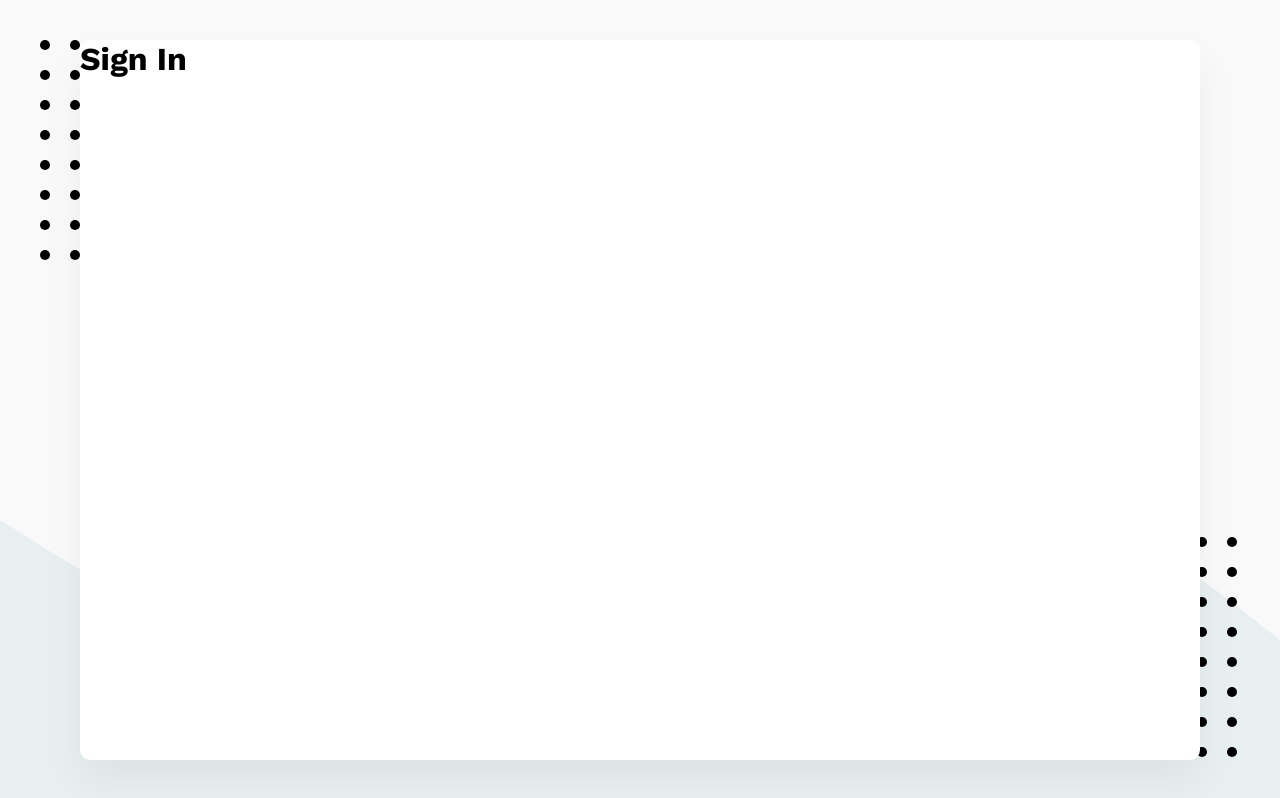
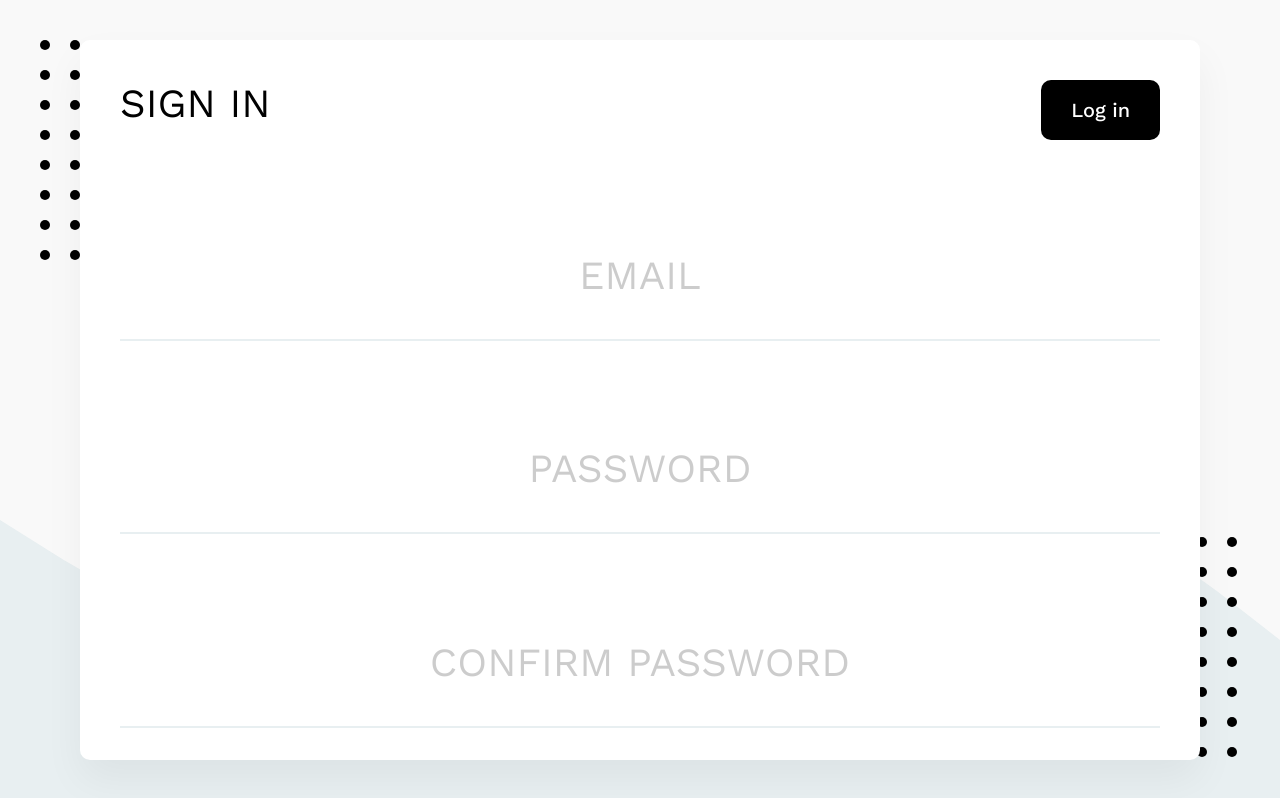
Before and after one commit to raulangelj/Expense-Tracker, a React (Create React App) app: page /sign-in in a window 1280 px wide. Built offline with nearby package versions, Linux system fonts and the light colour scheme.

Commit message:
Start design for sign in

```diff
--- a/src/components/signIn.jsx
+++ b/src/components/signIn.jsx
@@ -1,12 +1,28 @@
-/* eslint-disable no-unused-vars */
 import React from 'react'
+import { Helmet } from 'react-helmet'
+import Btn from '../elements/btn'
+import { Form, Input } from '../elements/formItems'
+import { Header, HeaderContainer, Title } from '../elements/header'
 
-const SignIn = () => {
-  const a = 0
-
-  return (
-    <h1>Sign In</h1>
-  )
-}
+const SignIn = () => (
+  <>
+    <Helmet>
+      <title>Sign in</title>
+    </Helmet>
+    <Header>
+      <HeaderContainer>
+        <Title>Sign in</Title>
+        <div>
+          <Btn to="/log-in">Log in</Btn>
+        </div>
+      </HeaderContainer>
+    </Header>
+    <Form>
+      <Input type="email" name="email" placeholder="Email" />
+      <Input type="password" name="password" placeholder="Password" />
+      <Input type="password" name="password2" placeholder="Confirm password" />
+    </Form>
+  </>
+)
 
 export default SignIn
--- /dev/null
+++ b/src/elements/formItems.jsx
@@ -0,0 +1,66 @@
+import styled from 'styled-components'
+import theme from '../theme'
+
+const FilterCont = styled.div`
+    display: flex;
+    justify-content: space-between;
+    margin-bottom: 1.87rem; /* 30px */
+
+    @media(max-width: 60rem){ /* 950px */
+        flex-direction: column;
+
+        & > * {
+            width: 100%;
+            margin-bottom: 0.62rem; /* 10px */
+        }
+    }
+`
+
+const Form = styled.form`
+    padding: 0 2.5rem; /* 40px */
+
+    height: 100%;
+    display: flex;
+    flex-direction: column;
+    justify-content: space-around;
+    input {
+        width: 100%;
+        text-align: center;
+        padding: 2.5rem 0;
+        font-family: 'Work Sans', sans-serif;
+        &::placeholder {
+            color: rgba(0,0,0,.2);
+        }
+    }
+
+    @media(max-width: 60rem){ /* 950px */
+        justify-content: start;
+    }
+`
+
+const Input = styled.input`
+    font-size: 2.5rem; /* 40px */
+    text-transform: uppercase;
+    border: none;
+    border-bottom: 2px solid ${theme.grisClaro};
+    outline: none;
+
+    @media(max-width: 60rem){ /* 950px */
+        font-size: 2.2rem; /* 24px */
+    }
+`
+
+const LargeInput = styled(Input)`
+    font-size: 4.37rem; /* 70px */
+    font-weight: bold;
+`
+
+const BtnContainer = styled.div`
+    display: flex;
+    justify-content: center;
+    margin: 2.5rem 0;  /* 40px */
+`
+
+export {
+  BtnContainer, LargeInput, Input, Form, FilterCont,
+}
--- /dev/null
+++ b/src/theme.js
@@ -0,0 +1,12 @@
+const theme = {
+  fondo: '#F9F9F9',
+  colorPrimario: '#5B69E2',
+  colorSecundario: '#000',
+  verde: '#43A854',
+  rojo: '#E34747',
+  grisClaro: '#E8EFF1',
+  grisClaro2: '#CBDDE2',
+  azulClaro: '#8792F1',
+}
+
+export default theme
```
